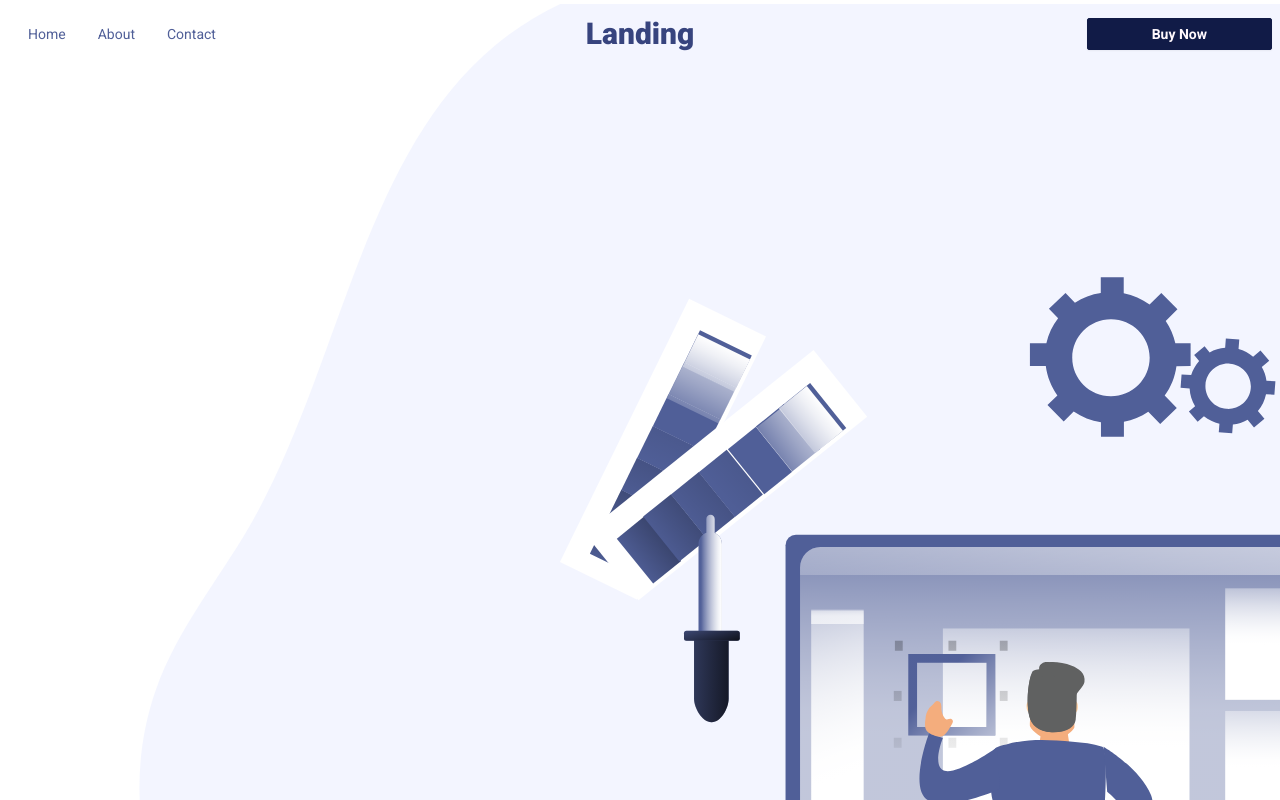
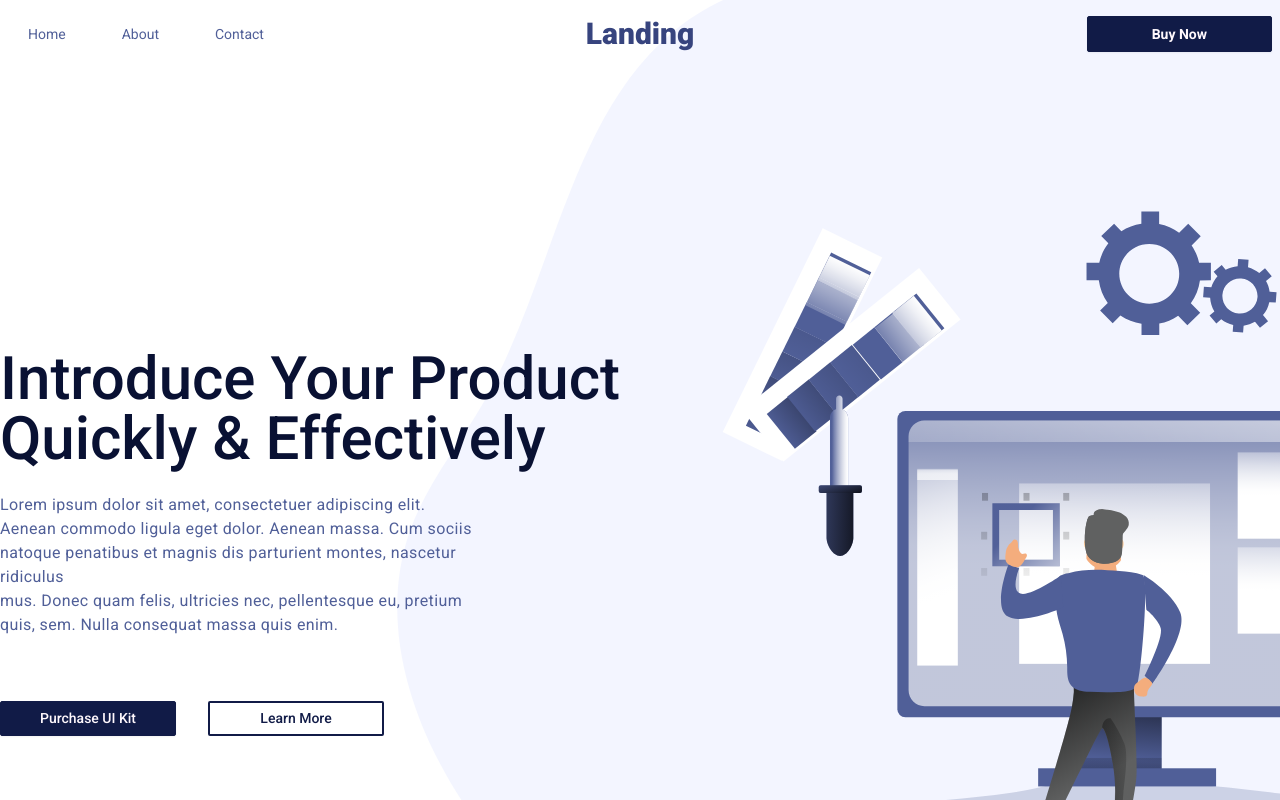
Before and after one commit to ice6504/OnePage-Figma-Clone, a React (Vite) app: page / in a window 1280 px wide. Shown: the top 800 px of the page. Built offline with nearby package versions, Linux system fonts and the light colour scheme.

Commit message:
Add Header

```diff
--- a/src/App.jsx
+++ b/src/App.jsx
@@ -1,15 +1,12 @@
 import Drawer from "./components/Drawer/Drawer";
-import heroImage from "./assets/img/herosection/designer_1.svg";
+import Header from "./components/Header/Header";
 
 function App() {
   return (
     <>
       <Drawer>
-        <div
-          className="h-[80svh] sm:h-[90svh] xl:h-[155lvh] bg-contain bg-right-top bg-no-repeat"
-          style={{ backgroundImage: `url(${heroImage})` }}
-        ></div>
-        <div className="bg-blue-yonder-700 h-screen"></div>
+        <Header />
+        <div className="h-screen"></div>
       </Drawer>
     </>
   );
--- a/src/components/Drawer/Drawer.jsx
+++ b/src/components/Drawer/Drawer.jsx
@@ -22,10 +22,10 @@ function Drawer(props) {
           onChange={toggleDrawer}
         />
         <div className="drawer-content flex flex-col">
-          <Headroom>
+          <Headroom className="absolute inset-x-0">
             <Navbar />
           </Headroom>
-          <main className="xl:mt-[-5%]">{children}</main>
+          <main>{children}</main>
         </div>
         <div className="drawer-side z-50">
           <label
--- /dev/null
+++ b/src/components/Header/Header.jsx
@@ -0,0 +1,40 @@
+import heroImage from "../../assets/img/herosection/designer_1.svg";
+
+function Header() {
+  return (
+    <header>
+      <div
+        className="max-[390px]:h-[68svh] h-[55svh] sm:h-[80svh] xl:h-[120svh] 2xl:h-[155lvh] bg-contain bg-right-top bg-no-repeat"
+        style={{ backgroundImage: `url(${heroImage})` }}
+      >
+        <div className="h-full max-h-screen">
+          <div className="max-w-screen-xl mx-auto h-full max-[390px]:pb-4 pb-10 sm:pb-20 lg:pb-14 xl:pb-16 2xl:pb-2 max-xl:px-5 grid content-end">
+            <div className="card max-[390px]:w-2/3 w-1/2 gap-2 sm:gap-6">
+              <h1 className="font-medium max-[390px]:text-md text-lg sm:text-3xl lg:text-6xl text-blue-yonder-900">
+                Introduce Your Product <br /> Quickly & Effectively
+              </h1>
+              <p className="w-3/4 max-sm:text-xs text-blue-yonder-500 max-[390px]:line-clamp-4 max-sm:line-clamp-6 max-xl:line-clamp-[7] tracking-wide leading-6">
+                Lorem ipsum dolor sit amet, consectetuer adipiscing elit. Aenean
+                commodo ligula eget dolor. Aenean massa. Cum sociis natoque
+                penatibus et magnis dis parturient montes, nascetur ridiculus
+                <br />
+                mus. Donec quam felis, ultricies nec, pellentesque eu, pretium
+                quis, sem. Nulla consequat massa quis enim.
+              </p>
+              <div className="flex gap-4 sm:gap-8 mt-4 sm:mt-10">
+                <button className="btn btn-xs sm:btn-sm btn-secondary rounded-sm w-28 max-sm:h-7 sm:w-44 font-medium">
+                  Purchase UI Kit
+                </button>
+                <button className="btn btn-xs sm:btn-sm btn-outline border-2 border-secondary btn-secondary rounded-sm w-28 max-sm:h-7 sm:w-44 font-medium">
+                  Learn More
+                </button>
+              </div>
+            </div>
+          </div>
+        </div>
+      </div>
+    </header>
+  );
+}
+
+export default Header;
--- a/src/components/Navbar/Navbar.jsx
+++ b/src/components/Navbar/Navbar.jsx
@@ -18,8 +18,8 @@ function Navbar() {
           color ? "bg-blue-yonder-200 bg-opacity-50 backdrop-blur-sm" : null
         }`}
       >
-        <nav className={`navbar max-w-screen-xl mx-auto`}>
-          <div className="navbar-start max-[390px]:w-2/5">
+        <nav className="navbar max-w-screen-xl mx-auto max-xl:px-3">
+          <div className="navbar-start max-[390px]:w-5/12">
             {/* Button Drawer Toggle */}
             <div className="lg:hidden">
               <label
@@ -30,7 +30,7 @@ function Navbar() {
                 <i className="fa-solid fa-bars fa-xl"></i>
               </label>
             </div>
-            <ul className="menu menu-horizontal px-1 text-blue-yonder-500 hidden lg:flex">
+            <ul className="menu menu-horizontal gap-6 px-1 text-blue-yonder-500 hidden lg:flex">
               <li
                 onClick={() => {
                   window.scrollTo(0, 0);
--- a/tailwind.config.js
+++ b/tailwind.config.js
@@ -54,7 +54,11 @@ export default {
           neutral: "#6F7CB2",
           ".btn:hover": {
             "background-color": "#929ECC",
-            "border-color":"#929ECC"
+            "border-color": "#929ECC",
+          },
+          ".btn-sm": {
+            "height": "2.2rem",
+            "min-height":"2.2rem"
           },
         },
       },
```
